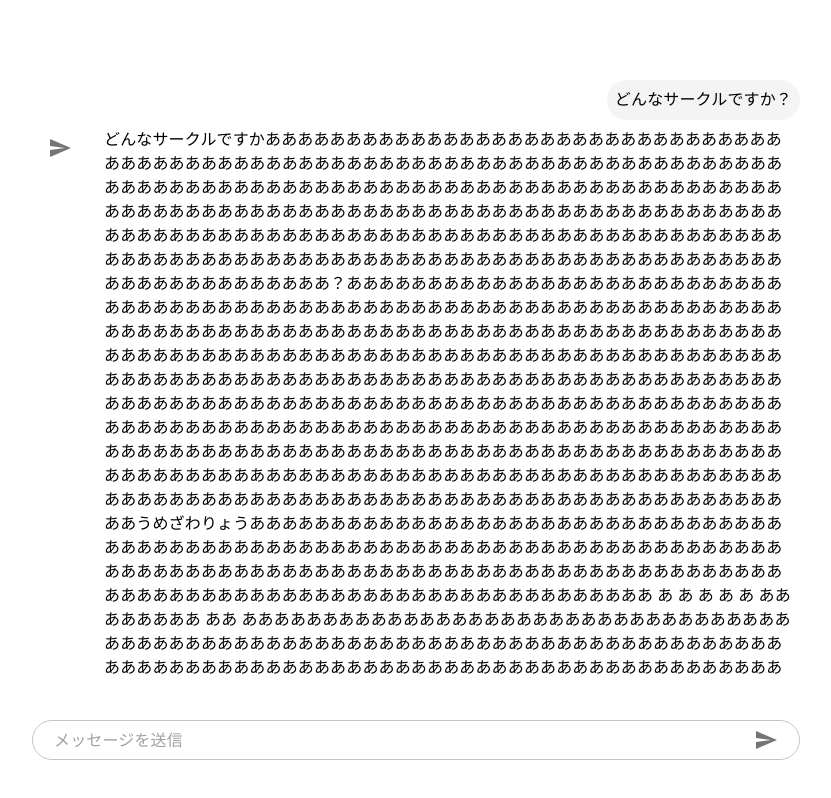
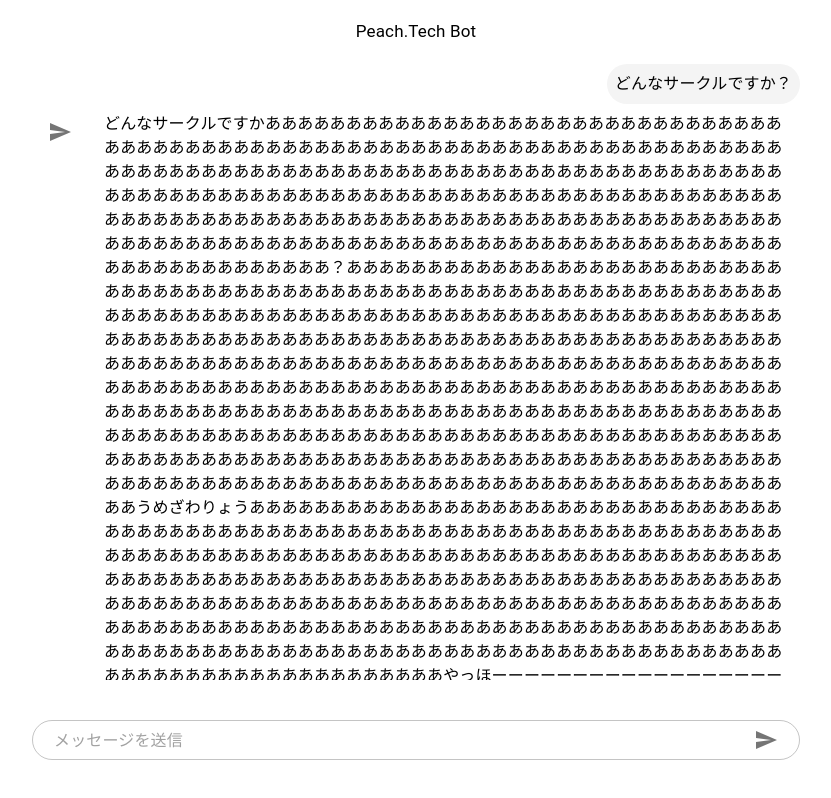
Before and after one commit to yusei53/peachtech-chat-bot, a Next.js app: page / in a window 1280 px wide. Shown: the whole page, without its empty margins (224-1055 px from the left). Built offline with nearby package versions, Linux system fonts and the light colour scheme.

Commit message:
ヘッダーの追加

```diff
--- a/app/componets/chat/chat.tsx
+++ b/app/componets/chat/chat.tsx
@@ -17,10 +17,17 @@ const Chat = () => {
           display={"flex"}
           flexDirection={"column"}
         >
-          <Box height={"10vh"}></Box>
+          <Box
+            height={"8vh"}
+            display={"flex"}
+            justifyContent={"center"}
+            alignItems={"center"}
+          >
+            <Typography sx={{ fontSize: "17px" }}>Peach.Tech Bot</Typography>
+          </Box>
 
           <Box
-            height={"75vh"}
+            height={"77vh"}
             overflow={"auto"}
             sx={{
               "&::-webkit-scrollbar": { display: "none" },
@@ -43,9 +50,7 @@ const Chat = () => {
                 <SendIcon />
               </IconButton>
               <Typography>
-                どんなサークルですかああああああああああああああああああああああああああああああああああああああああああああああああああああああああああああああああああああああああああああああああああああああああああああああああああああああああああああああああああああああああああああああああああああああああああああああああああああああああああああああああああああああああああああああああああああああああああああああああああああああああああああああああああああああああああああああああああああああああああああああああああああああああああああああああ？あああああああああああああああああああああああああああああああああああああああああああああああああああああああああああああああああああああああああああああああああああああああああああああああああああああああああああああああああああああああああああああああああああああああああああああああああああああああああああああああああああああああああああああああああああああああああああああああああああああああああああああああああああああああああああああああああああああああああああああああああああああああああああああああああああああああああああああああああああああああああああああああああああああああああああああああああああああああああああああああああああああああああああああああああああああああああああああああああああああああああああああああああああああああああああああああああああああああああああああああああああああああうめざわりょうあああああああああああああああああああああああああああああああああああああああああああああああああああああああああああああああああああああああああああああああああああああああああああああああああああああああああああああああああああああああああああああああああああああああああああああああああああああああ
-                あ あ あ あ あ ああ ああああああ ああ
-                あああああああああああああああああああああああああああああああああああああああああああああああああああああああああああああああああああああああああああああああああああああああああああああああああああああああああああああああああああああああああああああああああああああああああああああああああああああああああああやっほーーーーーーーーーーーーーーーーーーーーーーーーーーーーーーーーーーーーーーーーーーーーーーーーーーーーーーーーーーーーーーーーーーーーーーーーーーーーーーーーーーーーーーーーーーーーーーーーーーーーーーーーーーーーーーーーーーーーーーーーーーーーーーーーーーーーーーーーーーーーーーーーーーーーーーーーーーーーーーーーーーーーーーーーーーーーーーーーーーーーーーーーーーーーーーーーーーーーーーーーーーーーーーーーーーーーーーーーーーーーーーーーーーーーーーーーーーーーーーーーーーー
+                どんなサークルですかああああああああああああああああああああああああああああああああああああああああああああああああああああああああああああああああああああああああああああああああああああああああああああああああああああああああああああああああああああああああああああああああああああああああああああああああああああああああああああああああああああああああああああああああああああああああああああああああああああああああああああああああああああああああああああああああああああああああああああああああああああああああああああああああ？あああああああああああああああああああああああああああああああああああああああああああああああああああああああああああああああああああああああああああああああああああああああああああああああああああああああああああああああああああああああああああああああああああああああああああああああああああああああああああああああああああああああああああああああああああああああああああああああああああああああああああああああああああああああああああああああああああああああああああああああああああああああああああああああああああああああああああああああああああああああああああああああああああああああああああああああああああああああああああああああああああああああああああああああああああああああああああああああああああああああああああああああああああああああああああああああああああああああああああああああああああああああうめざわりょうああああああああああああああああああああああああああああああああああああああああああああああああああああああああああああああああああああああああああああああああああああああああああああああああああああああああああああああああああああああああああああああああああああああああああああああああああああああああああああああああああああああああああああああああああああああああああああああああああああああああああああああああああああああああああああああああああああああああああああああああああああああああああああああああああああああああああああああああああああああああああああああああああああああああああああああああああやっほーーーーーーーーーーーーーーーーーーーーーーーーーーーーーーーーーーーーーーーーーーーーーーーーーーーーーーーーーーーーーーーーーーーーーーーーーーーーーーーーーーーーーーーーーーーーーーーーーーーーーーーーーーーーーーーーーーーーーーーーーーーーーーーーーーーーーーーーーーーーーーーーーーーーーーーーーーーーーーーーーーーーーーーーーーーーーーーーーーーーーーーーーーーーーーーーーーーーーーーーーーーーーーーーーーーーーーーーーーーーーーーーーーーーーーーーーーーーーーーーーーー
               </Typography>
             </Box>
           </Box>
```
